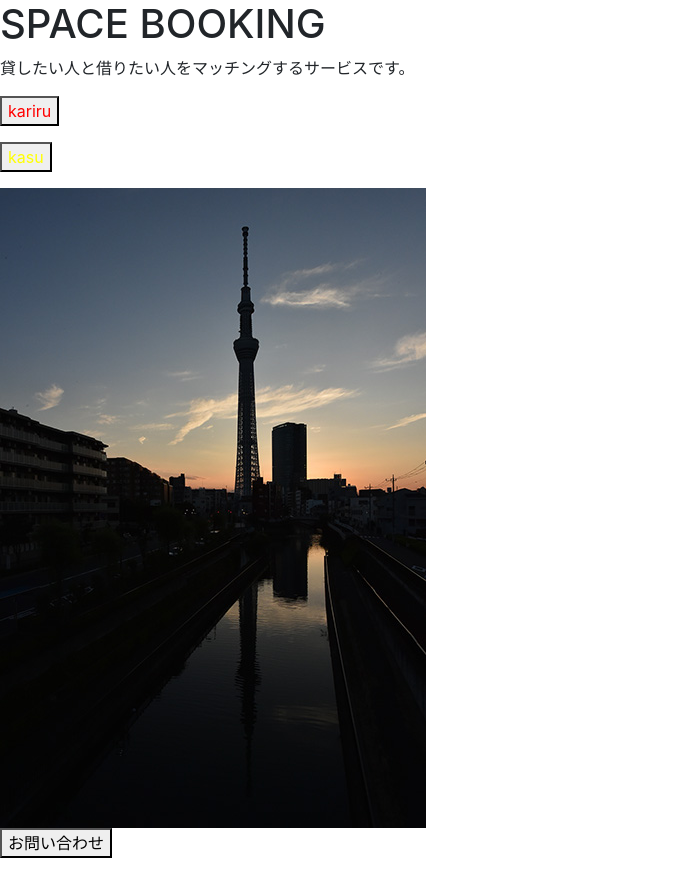
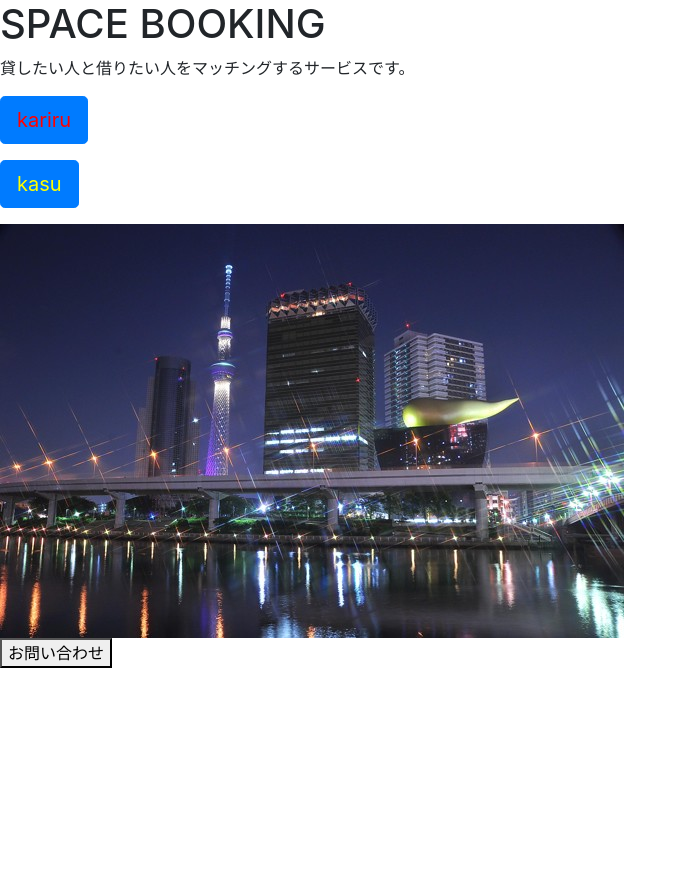
Before and after one commit to ShortArrow/Test3, a Django app: template home/templates/home/index.html in a window 1280 px wide. Shown: the whole page, without its empty margins (0-687 px from the left). After the commit the page ends 668 px from the top, so only its background shows below. Run offline with Django 3.2, Linux system fonts and the light colour scheme; the template is opened without the code that fills it, so the values that code supplies are empty; some libraries are stand-ins or nearby versions.

Commit message:
bootstrap button

```diff
--- a/home/templates/home/index.html
+++ b/home/templates/home/index.html
@@ -18,10 +18,10 @@
 <body>
     <h1>SPACE BOOKING</h1>
     <p>貸したい人と借りたい人をマッチングするサービスです。</p>
-    <p><button class="kariru" type="button"onclick="location.href='kariru'">kariru</button></p>
-    <p><button class="kasu" type="button"onclick="location.href='kasu'">kasu</button></p>
+    <p><button type="button"onclick="location.href='kariru'" class="btn btn-primary btn-lg kariru">kariru</button></p>
+    <p><button type="button"onclick="location.href='kasu'" class="btn btn-primary btn-lg kasu">kasu</button></p>
     <div id="main_visual">
-        <img src="{% static "img\4-02-037_S.jpg"%}" alt="">
+        <img src="{% static "img/skytree.jpg"%}" alt="">
     </div>
     <p><button type="button"onclick="location.href='mailpage'">お問い合わせ</button></p>
 </body>
```
Also changed, not shown: static/favicon.ico (added).
